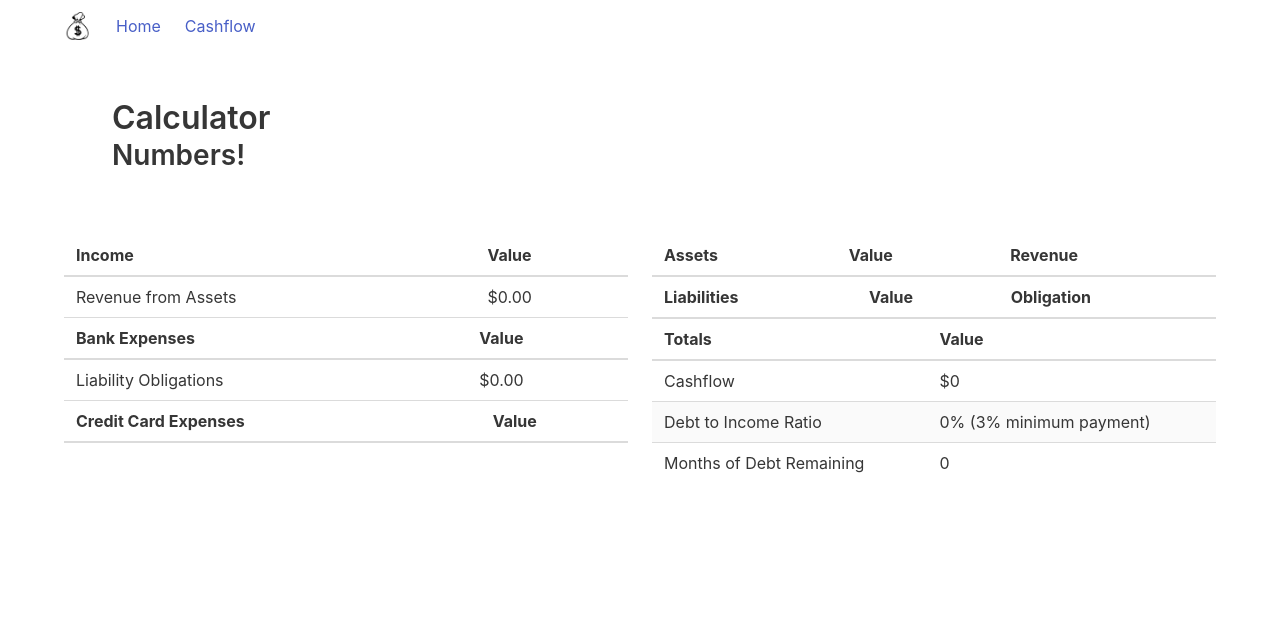
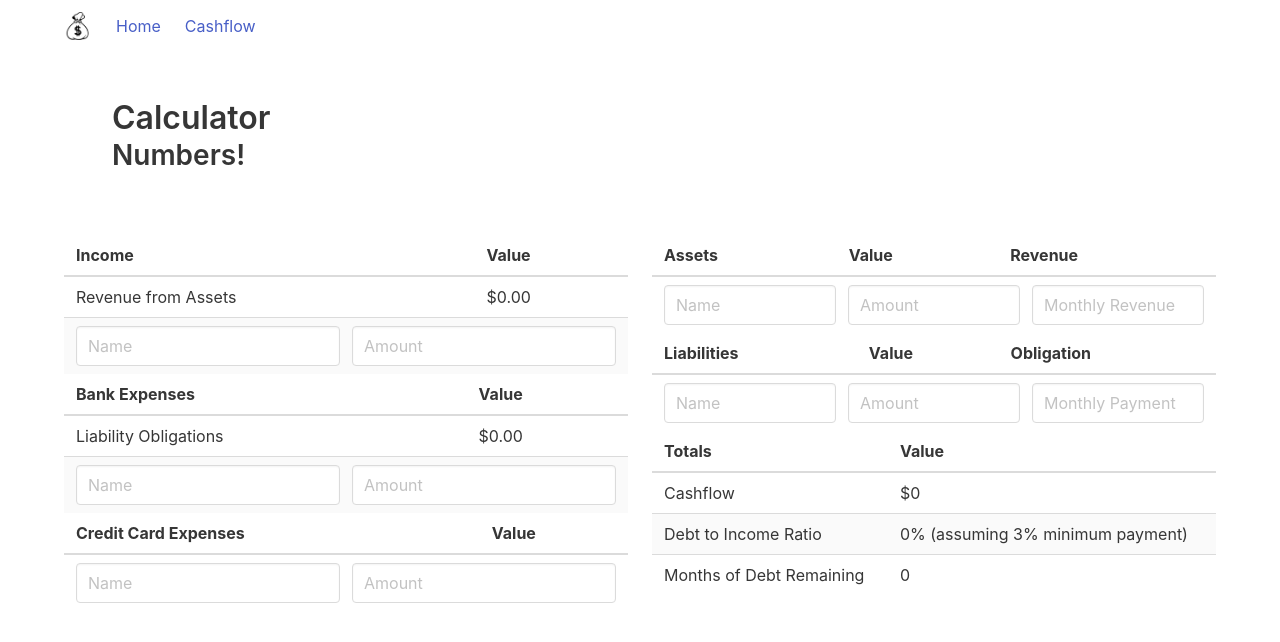
Before and after one commit to dudo/budget, a Vue app: page /cashflow in a window 1280 px wide. Shown: the top 642 px of the page. Built offline with nearby package versions, Linux system fonts and the light colour scheme.

Commit message:
Remove HTML from form

```diff
--- a/src/components/calculator/Totals.vue
+++ b/src/components/calculator/Totals.vue
@@ -27,13 +27,12 @@
                 { style: 'percent', maximumSignificantDigits: 3 }
               )
             }}
-            ({{
+            (assuming {{
               minimumLiabilityPercent.toLocaleString(
                 'en-us',
                 { style: 'percent', maximumSignificantDigits: 1 }
               )
-            }}
-            minimum payment)
+            }} minimum payment)
           </td>
         </tr>
         <tr>
--- a/src/components/calculator/assets/Form.vue
+++ b/src/components/calculator/assets/Form.vue
@@ -1,32 +1,32 @@
 <template>
+  <tr>
+    <td colspan=3>
       <form>
-    <tr>
-      <td>
+        <div class="field is-horizontal">
+          <div class="field-body">
             <BaseInput
               :incomplete="errors && !form.name"
               placeholder='Name'
               type='text'
               v-model.trim="form.name"
               @keyup.enter="submit" />
-      </td>
-      <td>
             <BaseInput
               :incomplete="errors && !form.value"
               placeholder='Amount'
               type='number'
               v-model.number="form.value"
               @keyup.enter="submit" />
-      </td>
-      <td>
             <BaseInput
               :incomplete="errors && !form.monthlyRevenueValue"
-          placeholder='Typical Monthly Revenue'
+              placeholder='Monthly Revenue'
               type='text'
               v-model.trim="form.monthlyRevenueValue"
               @keyup.enter="submit" />
+          </div>
+        </div>
+      </form>
     </td>
   </tr>
-  </form>
 </template>
 
 <script>
--- a/src/components/calculator/expenses/Form.vue
+++ b/src/components/calculator/expenses/Form.vue
@@ -1,24 +1,26 @@
 <template>
+  <tr>
+    <td colspan=2>
       <form>
-    <tr>
-      <td>
+        <div class="field is-horizontal">
+          <div class="field-body">
             <BaseInput
               :incomplete="errors && !form.name"
               placeholder='Name'
               type='text'
               v-model.trim="form.name"
               @keyup.enter="submit" />
-      </td>
-      <td>
             <BaseInput
               :incomplete="errors && !form.value"
               placeholder='Amount'
               type='number'
               v-model.number="form.value"
               @keyup.enter="submit" />
+          </div>
+        </div>
+      </form>
     </td>
   </tr>
-  </form>
 </template>
 
 <script>
--- a/src/components/calculator/incomes/Form.vue
+++ b/src/components/calculator/incomes/Form.vue
@@ -1,24 +1,26 @@
 <template>
+  <tr>
+    <td colspan=2>
       <form>
-    <tr>
-      <td>
+        <div class="field is-horizontal">
+          <div class="field-body">
             <BaseInput
               :incomplete="errors && !form.name"
               placeholder='Name'
               type='text'
               v-model.trim="form.name"
               @keyup.enter="submit" />
-      </td>
-      <td>
             <BaseInput
               :incomplete="errors && !form.value"
               placeholder='Amount'
               type='number'
               v-model.number="form.value"
               @keyup.enter="submit" />
+          </div>
+        </div>
+      </form>
     </td>
   </tr>
-  </form>
 </template>
 
 <script>
--- a/src/components/calculator/liabilities/Form.vue
+++ b/src/components/calculator/liabilities/Form.vue
@@ -1,32 +1,32 @@
 <template>
+  <tr>
+    <td colspan=3>
       <form>
-    <tr>
-      <td>
+        <div class="field is-horizontal">
+          <div class="field-body">
             <BaseInput
               :incomplete="errors && !form.name"
               placeholder='Name'
               type='text'
               v-model.trim="form.name"
               @keyup.enter="submit" />
-      </td>
-      <td>
             <BaseInput
               :incomplete="errors && !form.value"
               placeholder='Amount'
               type='number'
               v-model.number="form.value"
               @keyup.enter="submit" />
-      </td>
-      <td>
             <BaseInput
               :incomplete="errors && !form.monthlyObligationValue"
-          placeholder='Typical Monthly Payment'
+              placeholder='Monthly Payment'
               type='text'
               v-model.trim="form.monthlyObligationValue"
               @keyup.enter="submit" />
+          </div>
+        </div>
+      </form>
     </td>
   </tr>
-  </form>
 </template>
 
 <script>
```
Also changed, not shown: package.json (+12 -12 lines), 1 other file (tests, documents, lock files or other folders). Lines whose indentation alone changed are shown as unchanged.
